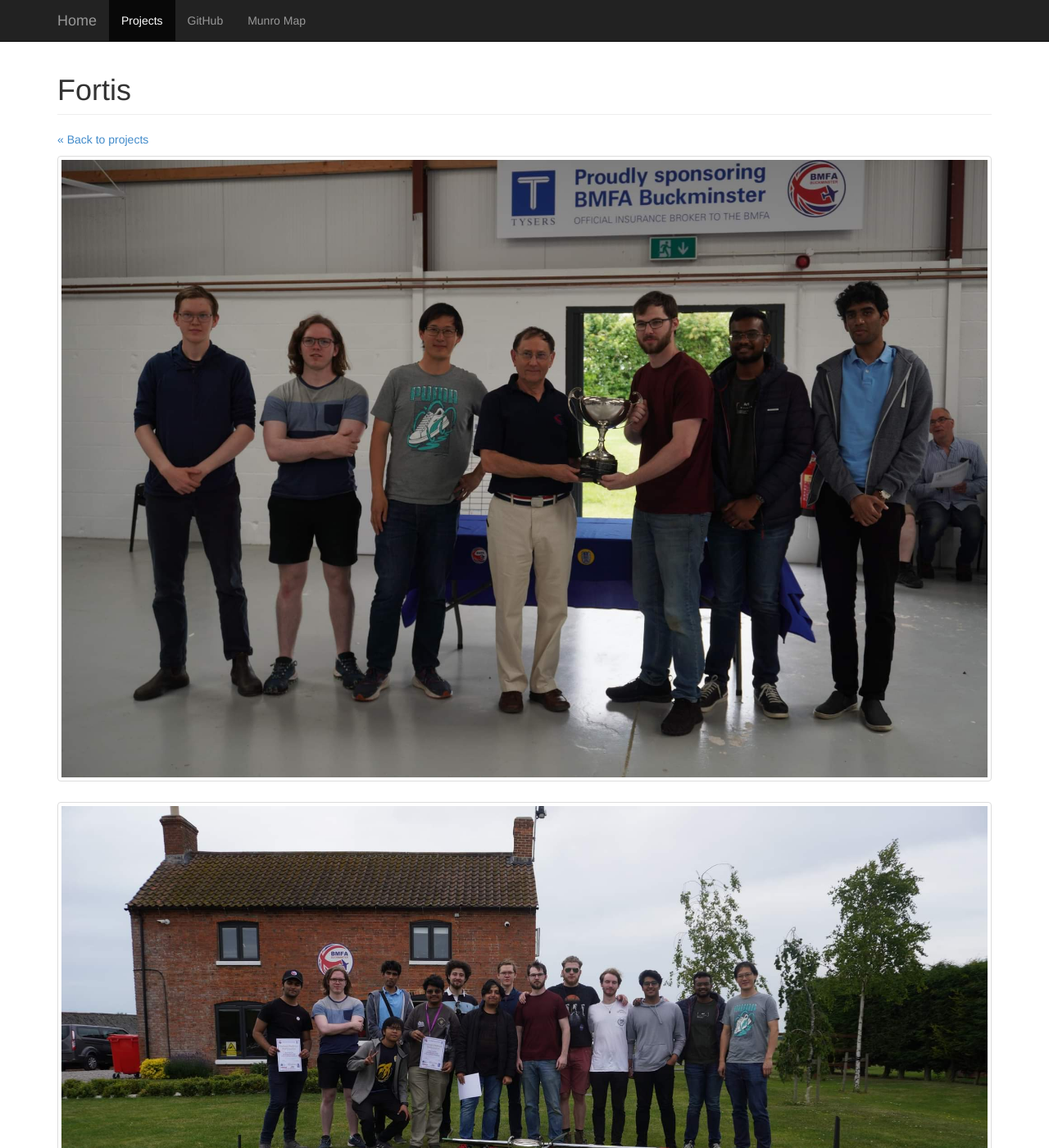
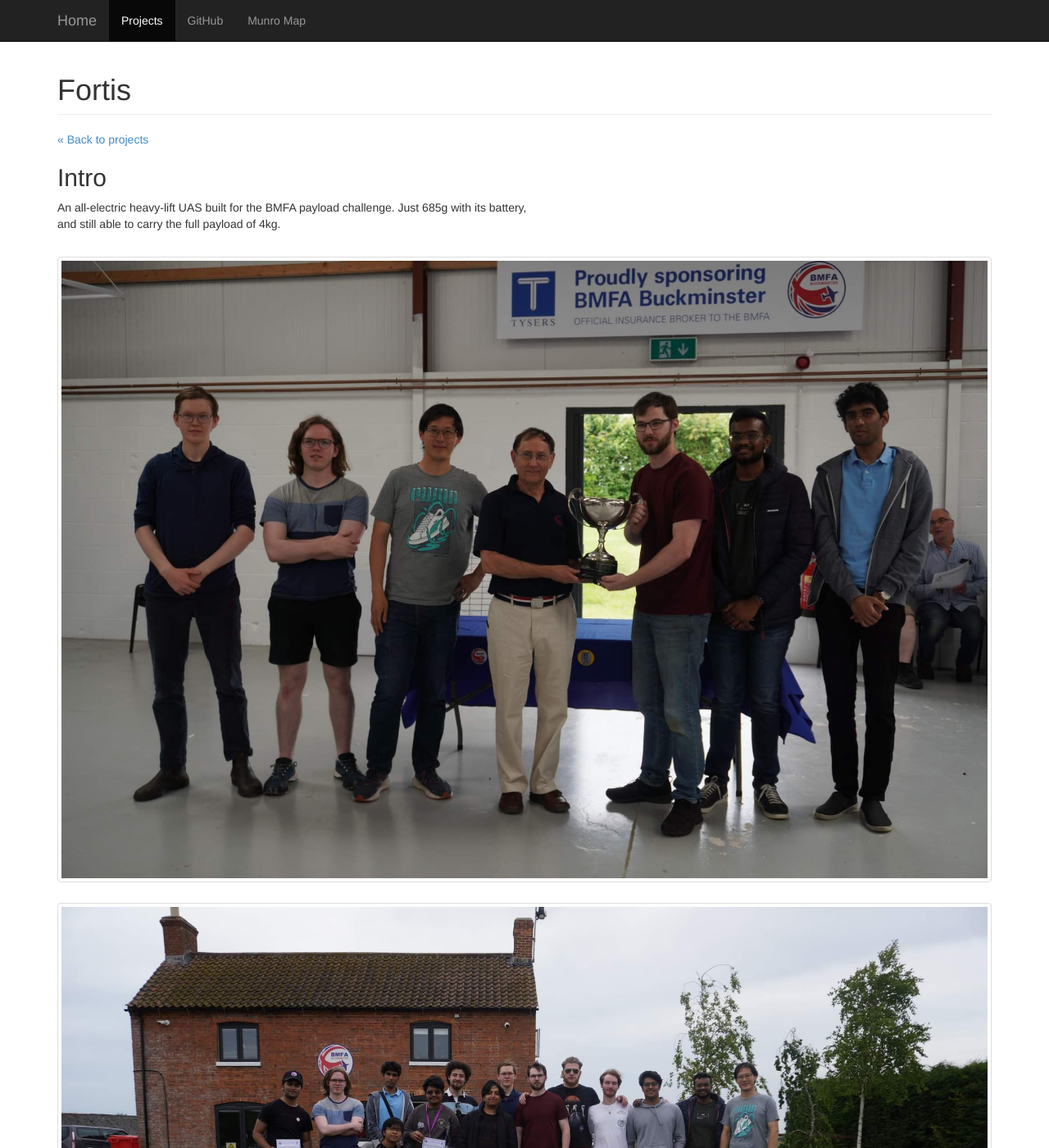
Before and after one commit to RolloTully/RolloTully.github.io, a Jekyll site: the page built from projects/fortis.html, in a window 1280 px wide and 1400 px high. Shown: the whole window at 82% size. Built offline with Jekyll 4.4.1, drawn with Linux system fonts in a browser that asks for light colours.

Commit message:
so many fixes

```diff
--- a/_data/projects.yml
+++ b/_data/projects.yml
@@ -1,7 +1,12 @@
+# description is the short project-card summary.
+# intro is Markdown shown above the photos and videos on the project page.
 - id: hecate
   name: Hecate
   folder: Hecate
   description: >-
+    A fully custom, long-range, all-electric survey UAS. Once complete it should
+    break the standing range record by more than 20%.
+  intro: |-
     A fully custom, long-range, all-electric survey UAS. Once complete it should
     break the standing range record by more than 20%.
 
@@ -12,17 +17,25 @@
   description: >-
     An all-electric heavy-lift UAS built for the BMFA payload challenge.
     Just 685g with its battery, and still able to carry the full payload of 4kg.
+  intro: |-
+    An all-electric heavy-lift UAS built for the BMFA payload challenge. Just
+    685g with its battery, and still able to carry the full payload of 4kg.
 
 - id: meteosat
   name: Meteosat Image reception
   folder: Sat decoding
   cover: Meteosat Title Image.jpg
   description: Images from my attempts to receive and decode weather satellite signals.
+  intro: |-
+    Images from my attempts to receive and decode weather satellite signals.
 
 - id: swarmcut
   name: SwarmCut
   folder: SwarmCut
   description: >-
+    An open-source hot-wire path-planning algorithm developed for my master's
+    thesis at UoM, combining thermal modelling and particle swarm optimisation.
+  intro: |-
     An open-source hot-wire path-planning algorithm developed for my master's
     thesis at UoM, combining thermal modelling and particle swarm optimisation.
 
@@ -31,13 +44,17 @@
   folder: Halcyon
   cover: Halcyon_Render_Front.png
   description: UoM UAV's entry to the 2022 IMechE UAS Challenge.
+  intro: |-
+    UoM UAV's entry to the 2022 IMechE UAS Challenge.
 
 - id: highspeed-photography
   name: Highspeed Photography
   folder: Highspeed Photography
   cover: PICT0084.JPG
   description: Playing around with high-speed photography over the years, with mixed success.
-
+  intro: |-
+    Playing around with high-speed photography over the years, with mixed
+    success.
 
 - id: x-band-sar
   name: X-Band SAR
@@ -45,3 +62,6 @@
   description: >-
     An attempt to build an X-Band SAR, including the design of an open-source
     driver for the Stellex 9GHz YIG oscillator.
+  intro: |-
+    An attempt to build an X-Band SAR, including the design of an open-source
+    driver for the Stellex 9GHz YIG oscillator.
--- a/_layouts/gallery.html
+++ b/_layouts/gallery.html
@@ -8,6 +8,11 @@ layout: default
 
 <h1 class="page-header">{{ project.name | escape }}</h1>
 <p><a href="{{ '/projects.html' | relative_url }}#{{ project.id }}">&laquo; Back to projects</a></p>
+
+<section class="project-intro" aria-labelledby="intro-heading">
+  <h2 id="intro-heading">Intro</h2>
+  {{ project.intro | default: project.description | markdownify }}
+</section>
 
 <div class="project-gallery">
   {% comment %}Discover photos and videos at build time; no HTML edits needed.{% endcomment %}
--- a/css/3-col-portfolio.css
+++ b/css/3-col-portfolio.css
@@ -49,6 +49,11 @@ body {
 	}
 }
 
+.project-intro {
+	max-width: 75ch;
+	margin-bottom: 30px;
+}
+
 .gallery-photo,
 .gallery-video {
 	display: block;
--- a/index.html
+++ b/index.html
@@ -16,7 +16,7 @@ project_limit: 3
   <div class="col-sm-9">
     <h2 id="bio-heading">Bio</h2>
     <h3>{{ site.data.bio.name | escape }}</h3>
-    <p>{{ site.data.bio.blurb | escape }}</p>
+    <p>{{ site.data.bio.blurb | escape | replace: '\n', '<br />' | newline_to_br }}</p>
   </div>
 </section>
 
```
Also changed, not shown: _data/bio.yml (+5 -8 lines), 1 other file.
